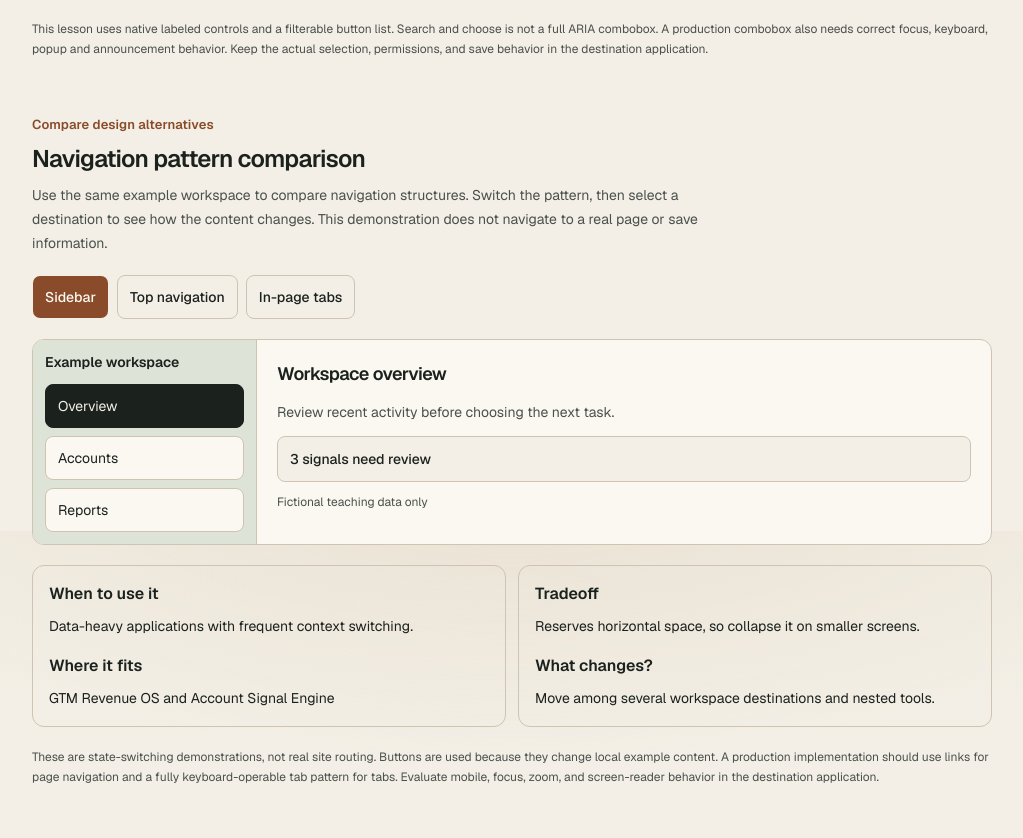
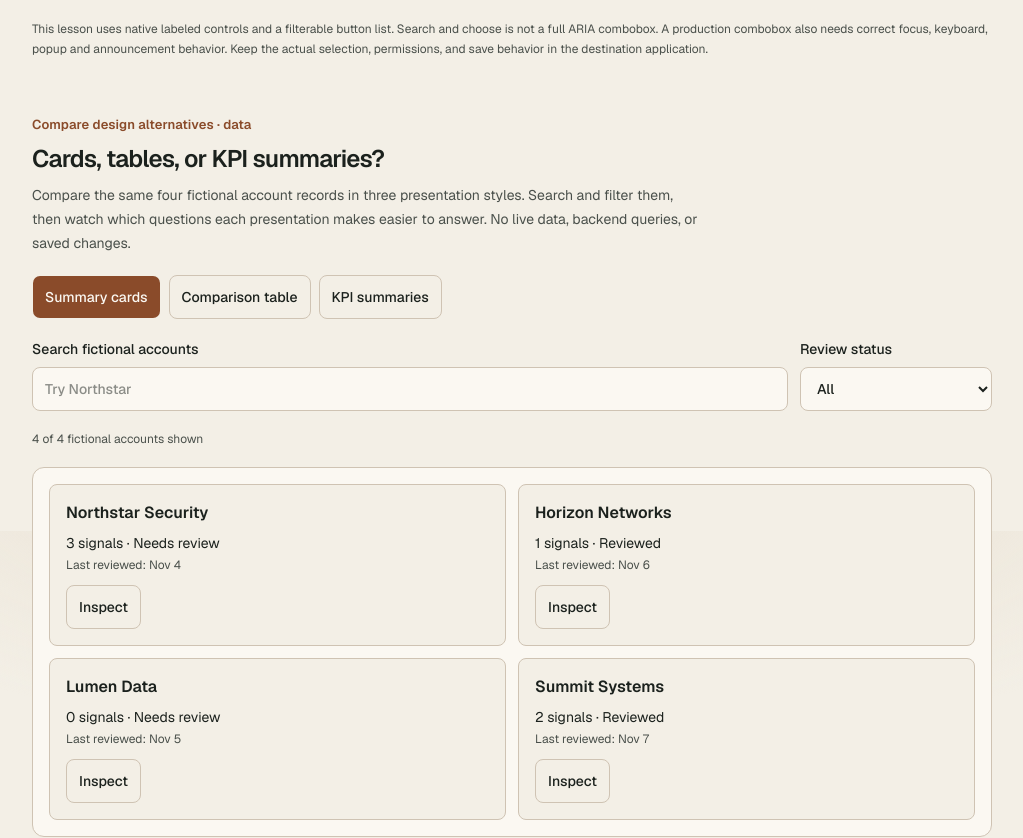
Before and after one commit to heyfunwhoa/byjoyaing-portfolio, a Next.js app: page /design-lab in a window 1280 px wide. Shown: the part 5069-5907 px from the top of the page, without its empty margins (128-1151 px from the left). Built offline with nearby package versions, Linux system fonts and the light colour scheme.

Commit message:
feat(design-lab): show interactive data display comparison

```diff
--- a/app/design-lab/page.tsx
+++ b/app/design-lab/page.tsx
@@ -8,6 +8,7 @@ import { LearningChecksPreview } from "@/components/design-lab/learning-checks-p
 import { ComponentOptions } from "@/components/design-lab/component-options";
 import { ComponentLearning } from "@/components/design-lab/component-learning";
 import { FormPatternComparison } from "@/components/design-lab/form-pattern-comparison";
+import { DataDisplayComparison } from "@/components/design-lab/data-display-comparison";
 import { NavigationPatternComparison } from "@/components/design-lab/navigation-pattern-comparison";
 import { BrandAvatar } from "@/components/brand-avatar";
 import { CapabilityOrbit } from "@/components/capability-orbit";
@@ -159,6 +160,7 @@ export default function DesignLabPage() {
 
         <ComponentLearning />
         <FormPatternComparison />
+        <DataDisplayComparison />
         <NavigationPatternComparison />
 
         <div id="component-ideas" tabIndex={-1} className="scroll-mt-24">
```
